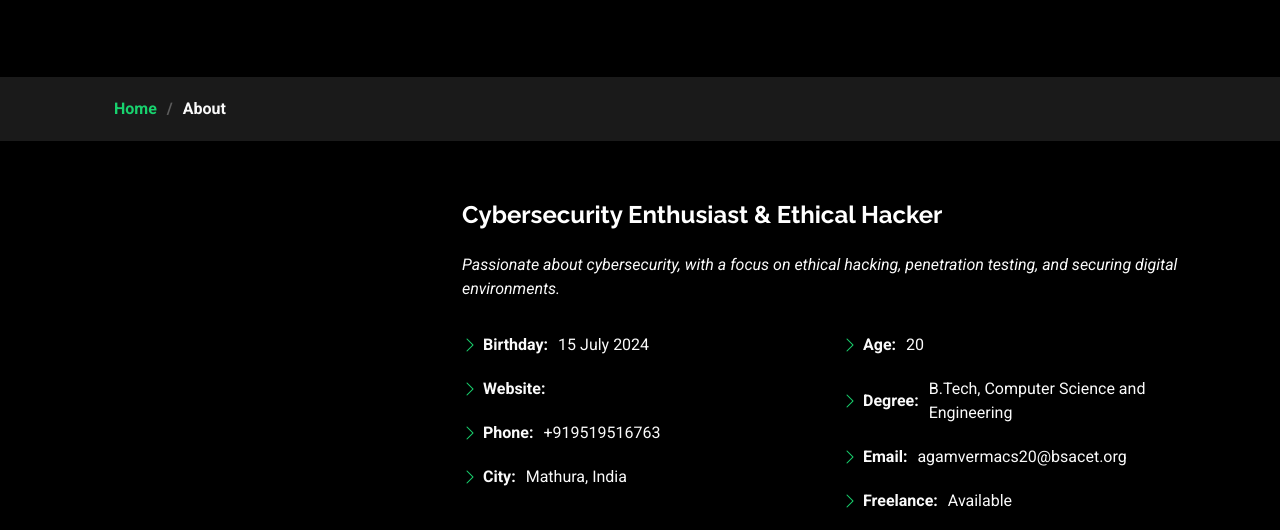
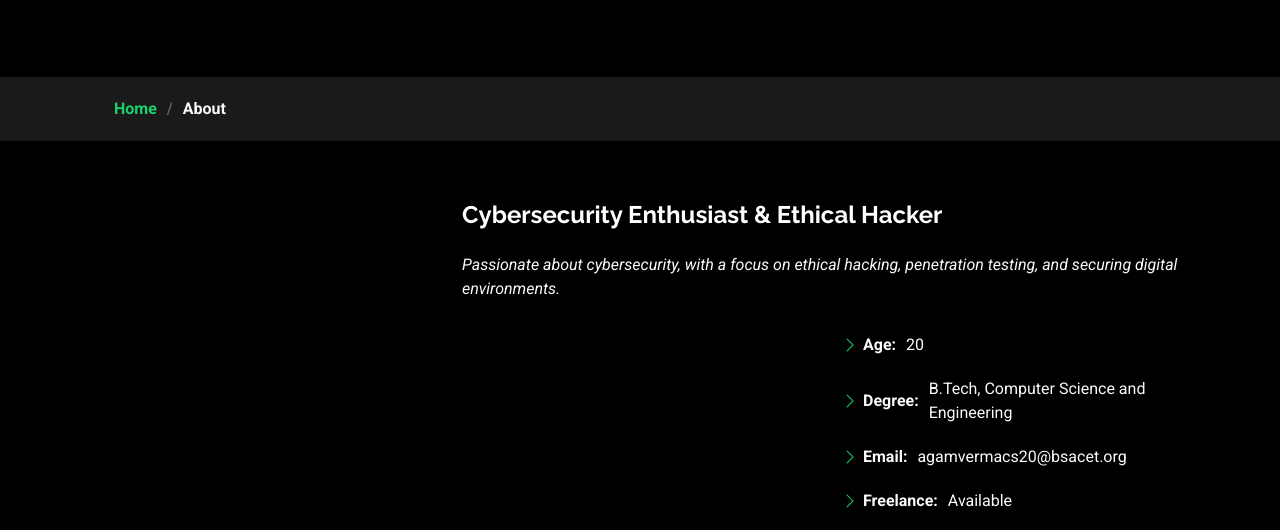
Before and after one commit to iagam2002/My-website, a plain HTML site: page about.html in a window 1280 px wide. Shown: the part 266-796 px from the top of the page. Drawn offline with nearby package versions, Linux system fonts and the light colour scheme.

Commit message:
Update about.html

```diff
--- a/about.html
+++ b/about.html
@@ -89,12 +89,7 @@
             </p>
             <div class="row">
               <div class="col-lg-6">
-                <ul>
-                  <li><i class="bi bi-chevron-right"></i> <strong>Birthday:</strong> <span>15 July 2024</span></li>
-                  <li><i class="bi bi-chevron-right"></i> <strong>Website:</strong> <span><www class="iagam online"></www></span></li>
-                  <li><i class="bi bi-chevron-right"></i> <strong>Phone:</strong> <span>+919519516763</span></li>
-                  <li><i class="bi bi-chevron-right"></i> <strong>City:</strong> <span>Mathura, India</span></li>
-                </ul>
+
               </div>
               <div class="col-lg-6">
                 <ul>
```
